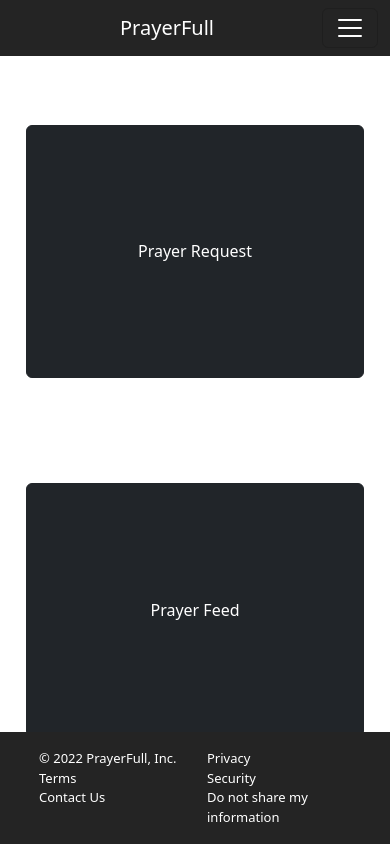
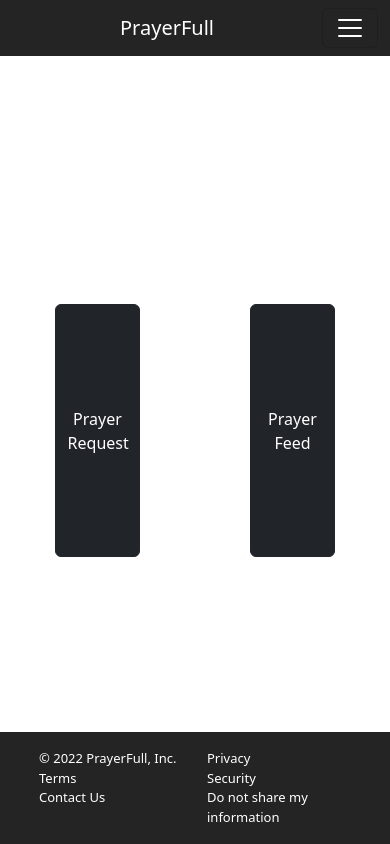
Before and after one commit to JohnArochaDev/PrayerFull, a React (Vite) app: page / in a window 390 px wide. Built offline with nearby package versions, Linux system fonts and the light colour scheme.

Commit message:
redid button styling so its more responsive

```diff
--- a/src/PrayerPage/PrayerPage.css
+++ b/src/PrayerPage/PrayerPage.css
@@ -11,5 +11,5 @@
 
 .bttn {
     height: 30vh;
-    width: 40vh;
+    width: 22vw;
 }
```
